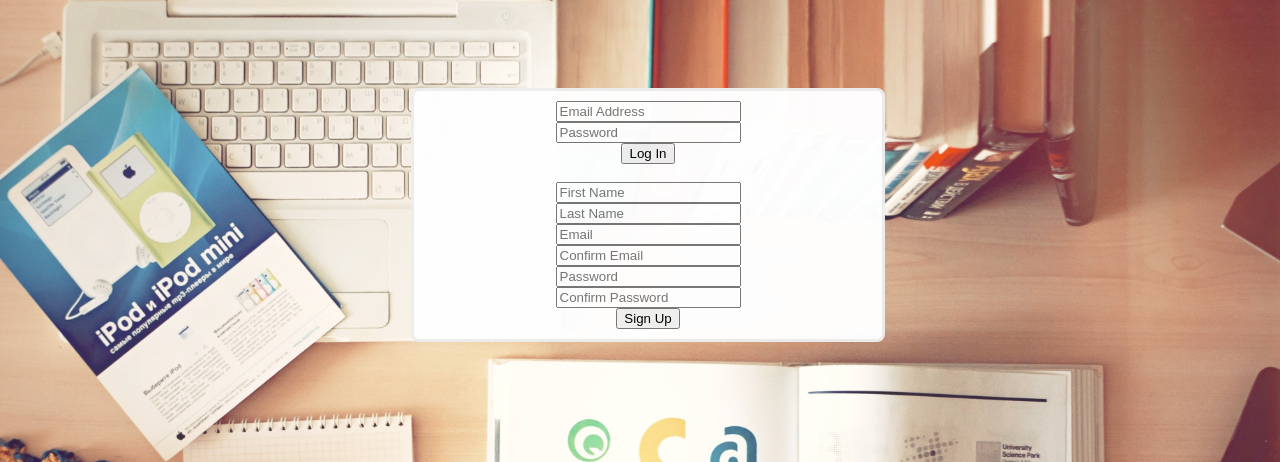
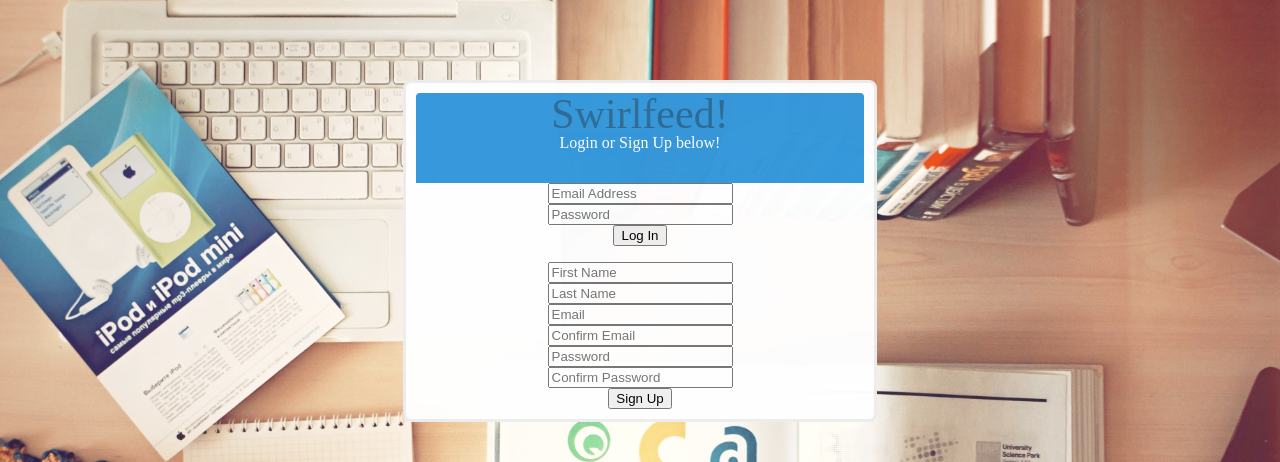
Before and after one commit to Jerling1989/Echo-Chamber, a PHP site: page /register.php in a window 1280 px wide. Shown: the top 462 px of the page. Run offline with PHP 8.4, Linux system fonts and the light colour scheme.

Commit message:
login panel header style

```diff
--- a/assets/css/register_style.css
+++ b/assets/css/register_style.css
@@ -29,3 +29,20 @@ form {
 	padding: 10px;
 	opacity: 0.98;
 }
+
+#login-header {
+	width: 100%;
+	height: 90px;
+	background-color: #3498DB;
+	color: #FFFFFF;
+	text-align: center;
+	border-top-left-radius: 4px;
+	border-top-right-radius: 4px;
+}
+
+#login-header h1 {
+	font-size: 42px;
+	margin-top: 0;
+	margin-bottom: 0;
+	color: #2C6C96;
+}
--- a/register.php
+++ b/register.php
@@ -19,6 +19,8 @@
   <meta charset="utf-8" />
   <meta http-equiv="Content-type" content="text/html; charset=utf-8" />
   <meta name="viewport" content="width=device-width, initial-scale=1" />
+  <!-- RESET CSS LINK -->
+  <link rel="stylesheet" type="text/css" href="assets/css/reset.css" />
 	<!-- REGISTER PAGE CSS LINK -->
 	<link rel="stylesheet" type="text/css" href="assets/css/register_style.css" />
 </head>
@@ -26,8 +28,15 @@
 
 <body id="register-body">
 
-	<!-- LOGIN PAENL -->
+	<!-- LOGIN PANEL -->
 	<div id="login-panel">
+
+		<!-- LOGIN HEADER -->
+		<div id="login-header">
+			<h1>Swirlfeed!</h1>
+			Login or Sign Up below!
+		</div>
+		<!-- END LOGIN HEADER -->
 
 		<!-- LOGIN FORM -->
 		<form action="register.php" method="POST">
```
